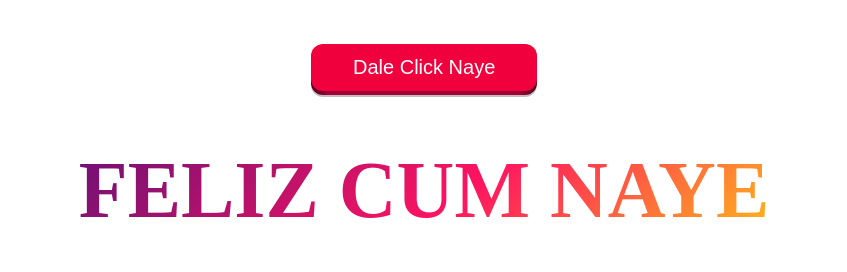
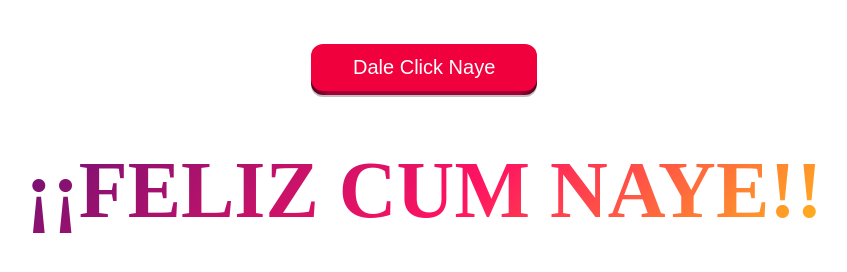
Before and after one commit to octav20/nayeCochinero, a plain HTML site: page index.html in a window 1280 px wide. Both pictures are taken after a click on the button "Dale Click Naye". Shown: the whole page, without its empty margins (216-1063 px from the left). Drawn offline with nearby package versions, Linux system fonts and the light colour scheme.

Commit message:
Actualizar index.html

```diff
--- a/index.html
+++ b/index.html
@@ -21,7 +21,7 @@
     <div class="container" style="display: none;">
         <div class="row">
             <div class="col-md-12 text-center">
-                <h3 class="animate-charcter">Feliz Cum Naye</h3>
+                <h3 class="animate-charcter">¡¡Feliz Cum Naye!!</h3>
             </div>
         </div>
     </div>
```
